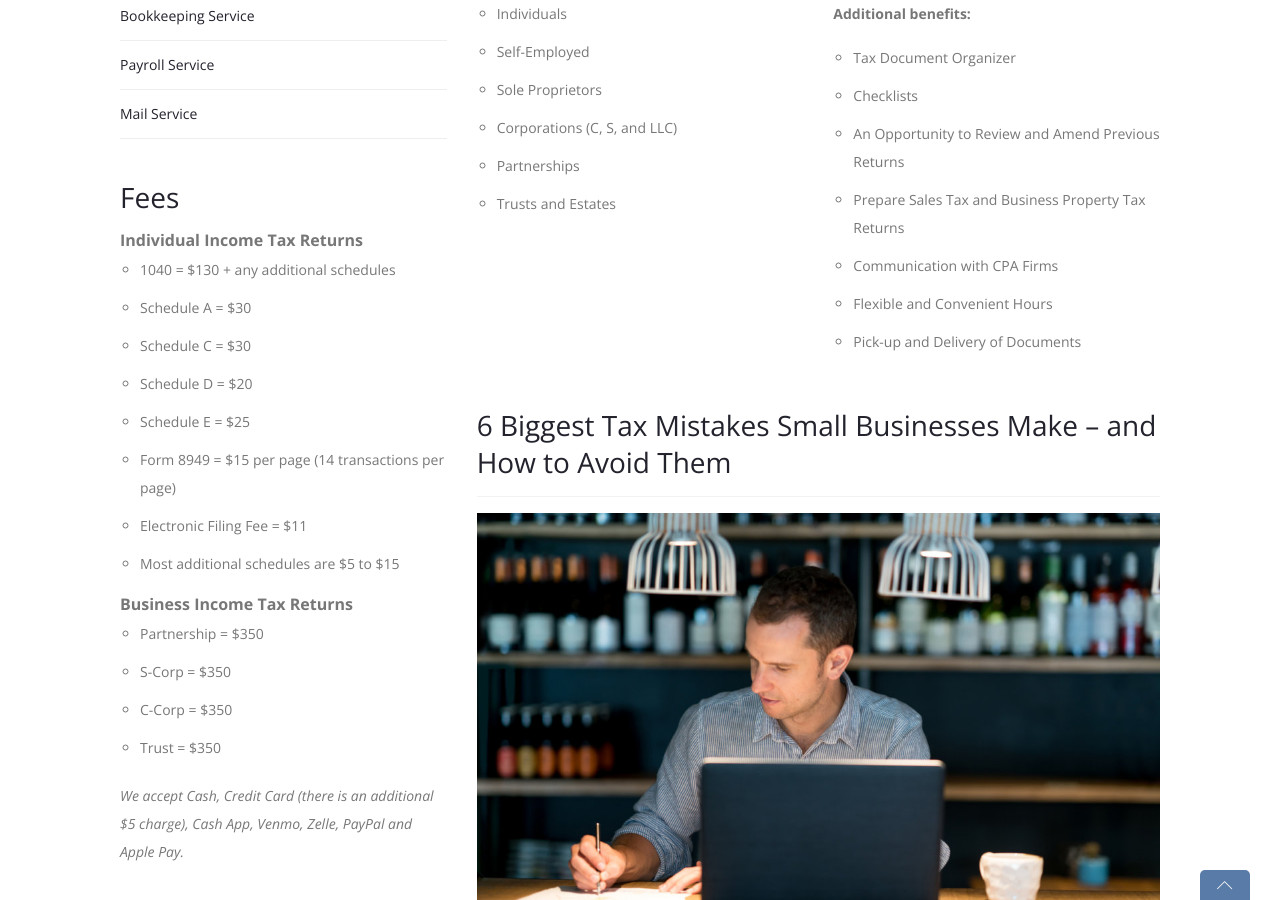
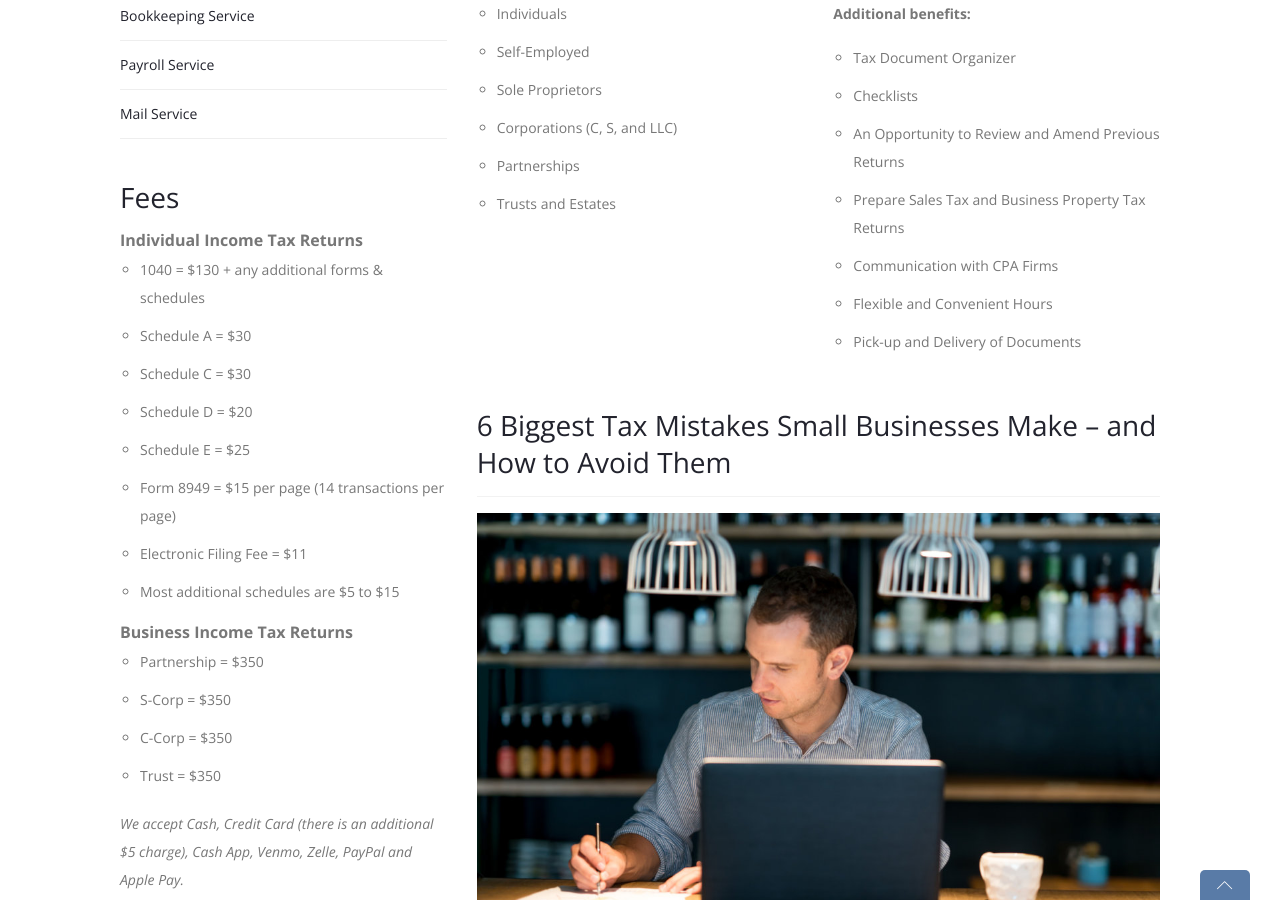
Before and after one commit to rg45-com/a1documentservices, a Jekyll site: the page built from income-tax-services.html, in a window 1280 px wide and 900 px high, scrolled down 875 px. Built offline with Jekyll 4.4.1, drawn with Linux system fonts in a browser that asks for light colours; some web fonts are replaced.

Commit message:
Client changes
balance of requested changes

```diff
--- a/income-tax-services.html
+++ b/income-tax-services.html
@@ -163,7 +163,7 @@ description: Income Tax Services Las Vegas, Clark County, Nevada
 
           <p class="sidebar-subtitle">Individual Income Tax Returns</p>
           <ul class="bullet-list mb0">
-            <li>1040 = $130 + any additional schedules</li>
+            <li>1040 = $130 + any additional forms &amp; schedules</li>
             <li>Schedule A = $30</li>
             <li>Schedule C = $30</li>
             <li>Schedule D = $20</li>
--- a/mobile-notary-public-las-vegas.html
+++ b/mobile-notary-public-las-vegas.html
@@ -172,7 +172,7 @@ description: Remote Online Notary and Traveling Notary Public Services Las Vegas
 
           </ul>
 
-          <p class="sidebar-subtitle font-weight-normal pb10">Remote Online Notary - $25 per signature + $3 for Identity Verification</p>
+          <p class="sidebar-subtitle font-weight-normal pb10">Remote Online Notary - $25 per Notarized Signature + $3 for Identity Verification</p>
           <p class="sidebar-subtitle font-weight-normal pb10">Acknowledgements, Jurats, Oaths - $10 each</p>
           <p class="sidebar-subtitle font-weight-normal pb10">Certified Copies - $10 each</p>
           <p class="sidebar-subtitle font-weight-normal pb10">Loan Signing - $100</p>
```
